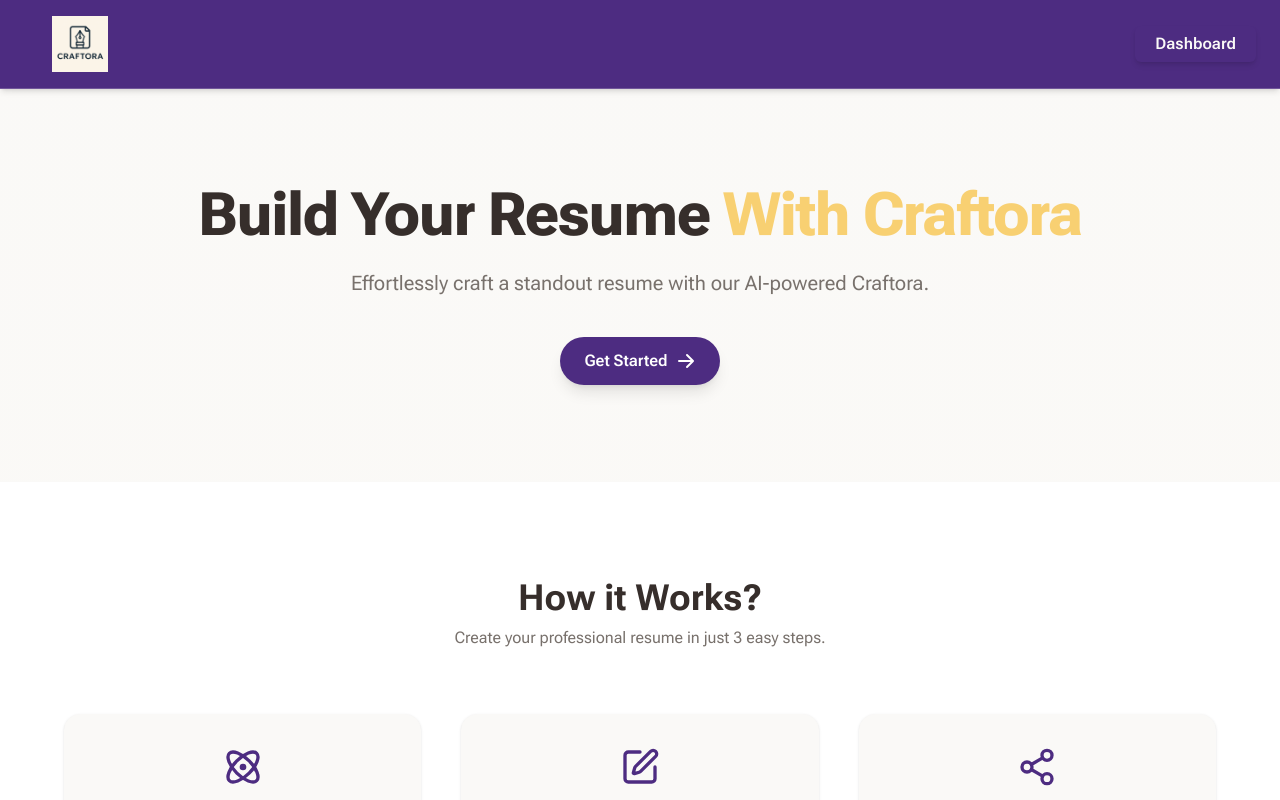
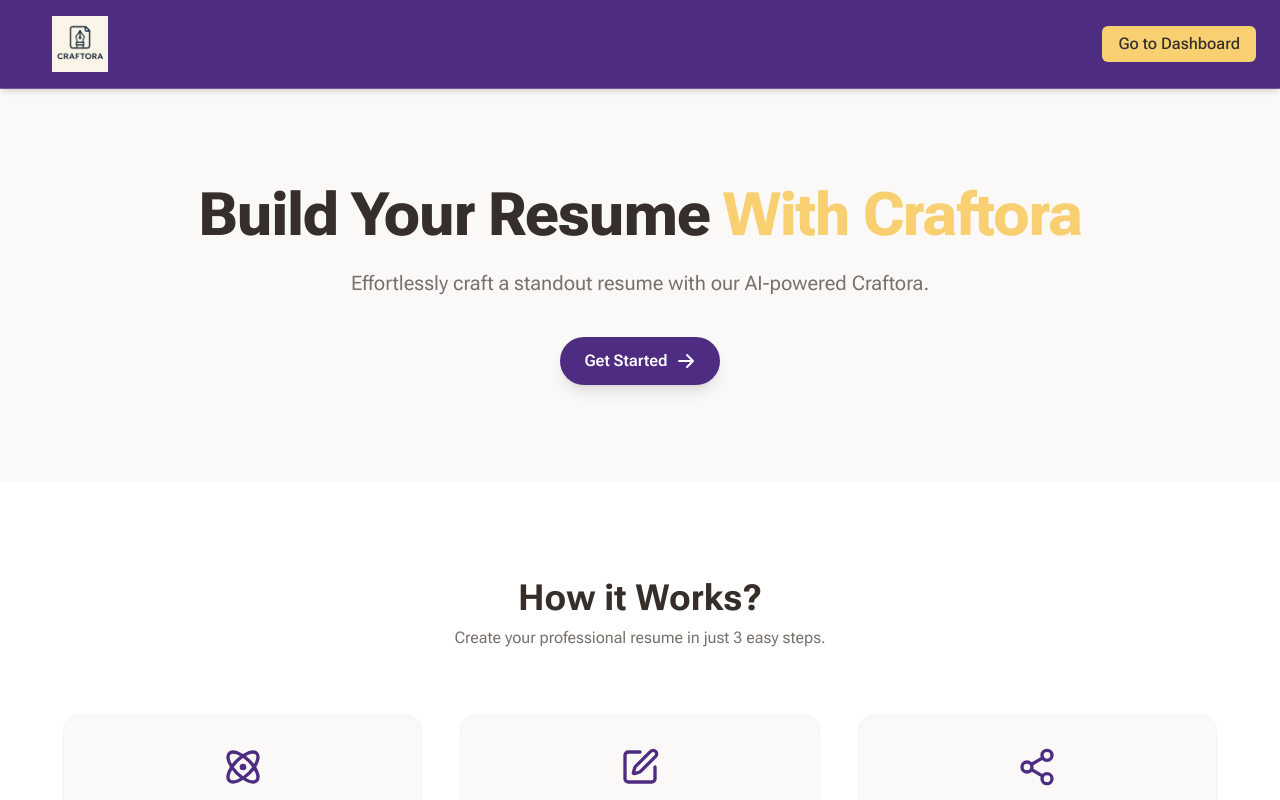
Before and after one commit to biswa-ganguly/Craftora, a React (Vite) app: page / in a window 1280 px wide. Shown: the top 800 px of the page. Built offline with nearby package versions, Linux system fonts and the light colour scheme; no server answers.

Commit message:
`Remove backdrop blur from dark mode header and adjust button variant in dashboard link`

```diff
--- a/src/components/customs/Header.jsx
+++ b/src/components/customs/Header.jsx
@@ -7,8 +7,7 @@ function Header() {
   const { user, isSignedIn } = useUser();
 
   return (
-<header className="bg-primary font-roboto backdrop-blur-2xl dark:bg-background/40 border-b border-white/20 shadow-md sticky top-0 z-50">
-
+    <header className="bg-primary font-roboto backdrop-blur-2xl dark:bg-background border-b border-white/20 shadow-md sticky top-0 z-50">
       <div className="max-w-7xl mx-auto flex items-center justify-between px-6 py-4">
 
         {/* Logo */}
@@ -25,7 +24,7 @@ function Header() {
           {isSignedIn ? (
             <>
               <Link to="/dashboard">
-                <Button variant="ghost" className="text-base bg-accent  font-medium hover:scale-105 transition  delay-75 ">
+                <Button variant="ghost" className="text-base bg-accent font-medium hover:scale-105 transition delay-75">
                   Dashboard
                 </Button>
               </Link>
@@ -39,8 +38,8 @@ function Header() {
             </>
           ) : (
             <Link to="/auth/sign-in">
-              <Button className="px-5 py-2 text-base font-semibold shadow-md hover:shadow-lg transition-all">
-                Dashboard
+              <Button variant="ghost" className="text-base bg-accent font-medium hover:scale-105 transition delay-75">
+                Go to Dashboard
               </Button>
             </Link>
           )}
```
